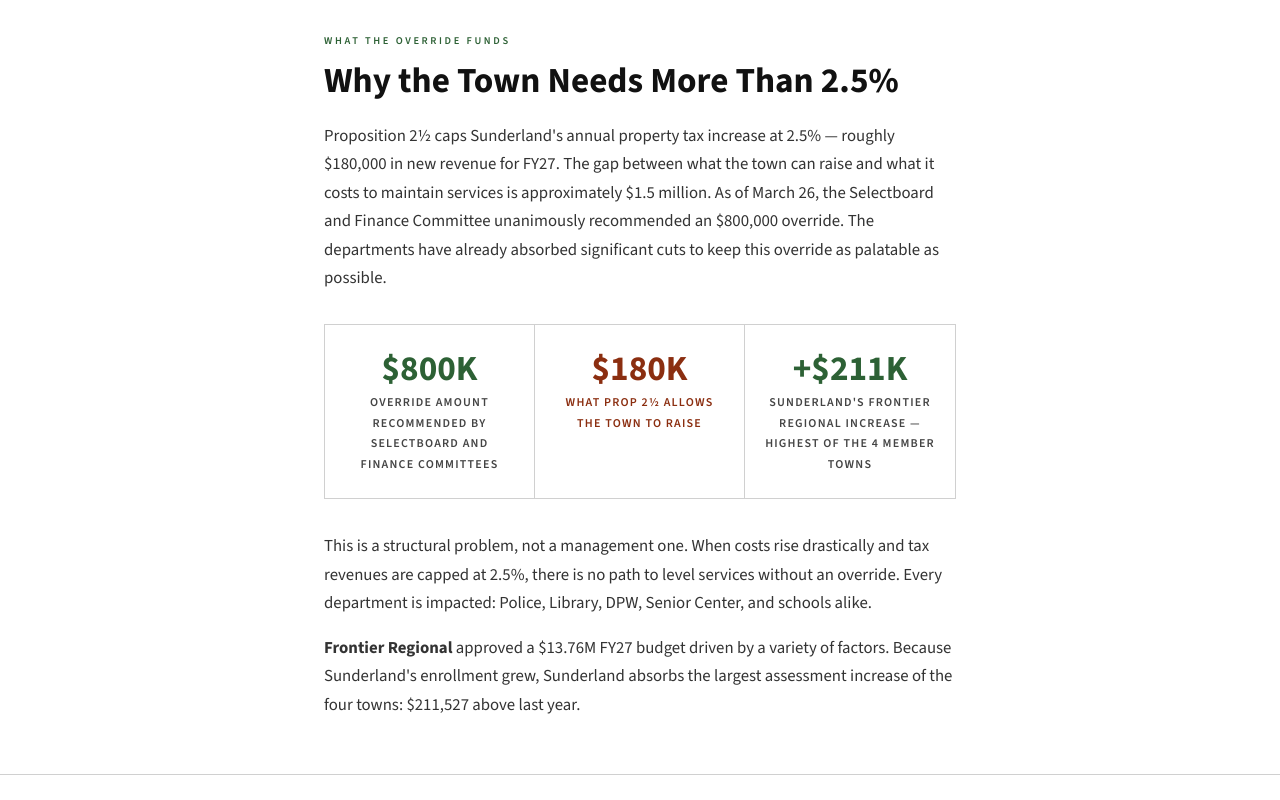
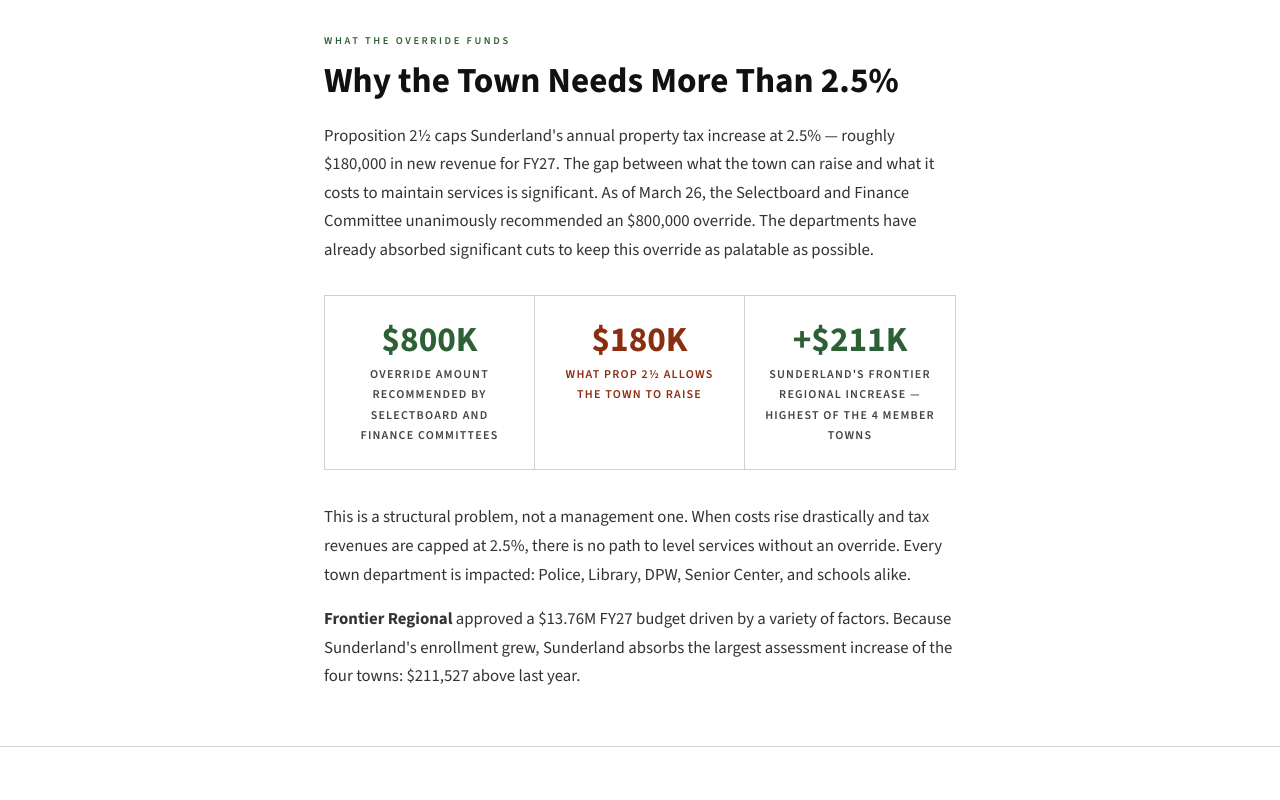
Before and after one commit to mollygowa-dotcom/yessunderland, a plain HTML site: page index.html in a window 1280 px wide. Shown: the part 700-1500 px from the top of the page. Drawn offline with nearby package versions, Linux system fonts and the light colour scheme.

Commit message:
Update index.html

```diff
--- a/index.html
+++ b/index.html
@@ -519,7 +519,7 @@ v<!DOCTYPE html>
     <div class="section-label">What the Override Funds</div>
     <h2>Why the Town Needs More Than 2.5%</h2>
 
-    <p>Proposition 2½ caps Sunderland's annual property tax increase at 2.5% — roughly $180,000 in new revenue for FY27. The gap between what the town can raise and what it costs to maintain services is approximately $1.5 million. As of March 26, the Selectboard and Finance Committee unanimously recommended an $800,000 override. The departments have already absorbed significant cuts to keep this override as palatable as possible. </p>
+    <p>Proposition 2½ caps Sunderland's annual property tax increase at 2.5% — roughly $180,000 in new revenue for FY27. The gap between what the town can raise and what it costs to maintain services is significant. As of March 26, the Selectboard and Finance Committee unanimously recommended an $800,000 override. The departments have already absorbed significant cuts to keep this override as palatable as possible. </p>
 
     <div class="stat-row">
       <div class="stat-cell">
@@ -536,7 +536,7 @@ v<!DOCTYPE html>
       </div>
     </div>
 
-    <p>This is a structural problem, not a management one. When costs rise drastically and tax revenues are capped at 2.5%, there is no path to level services without an override. Every department is impacted: Police, Library, DPW, Senior Center, and schools alike.</p>
+    <p>This is a structural problem, not a management one. When costs rise drastically and tax revenues are capped at 2.5%, there is no path to level services without an override. Every town department is impacted: Police, Library, DPW, Senior Center, and schools alike.</p>
 
     <p><strong>Frontier Regional</strong> approved a $13.76M FY27 budget driven by a variety of factors. Because Sunderland's enrollment grew, Sunderland absorbs the largest assessment increase of the four towns: $211,527 above last year.</p>
   </div>
```
